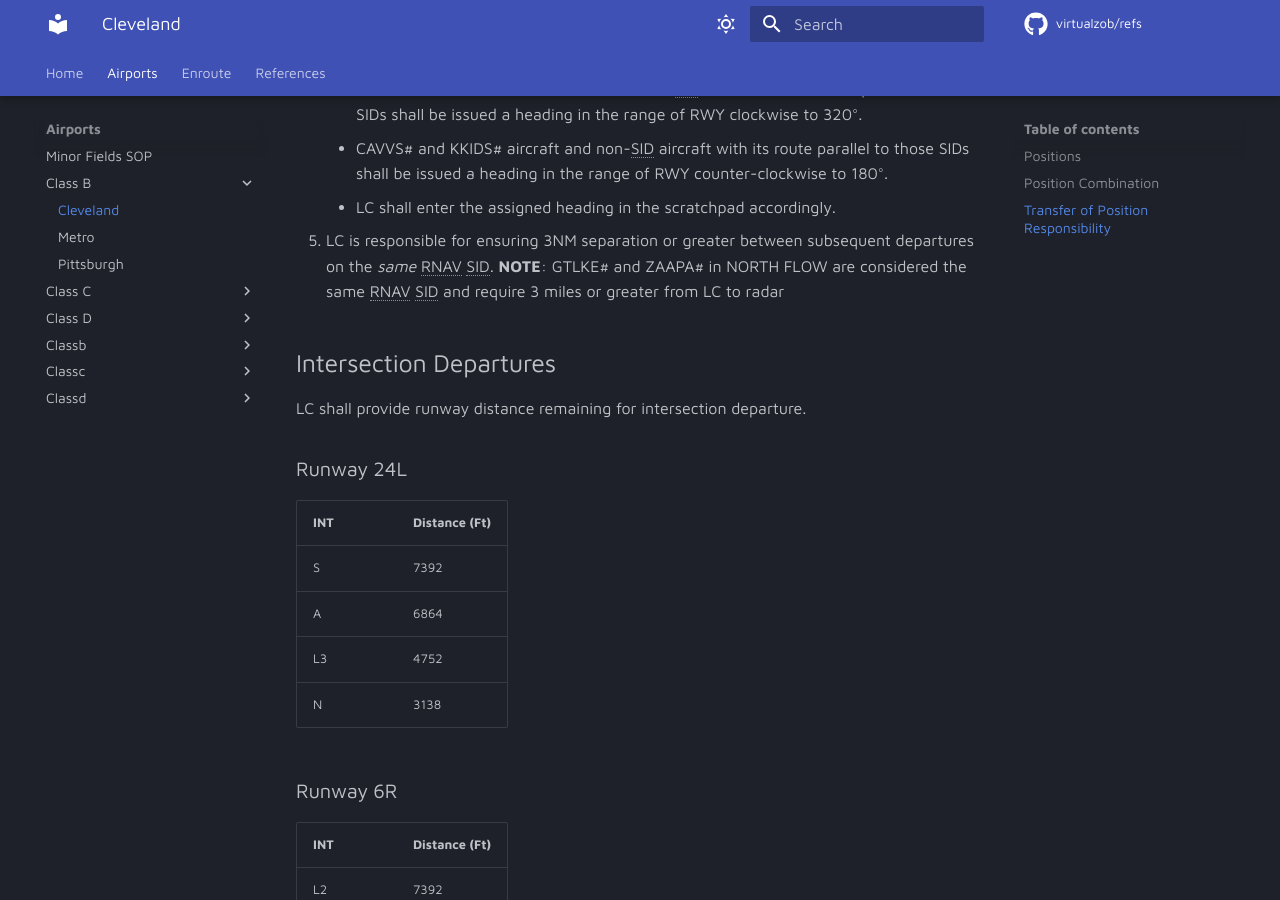
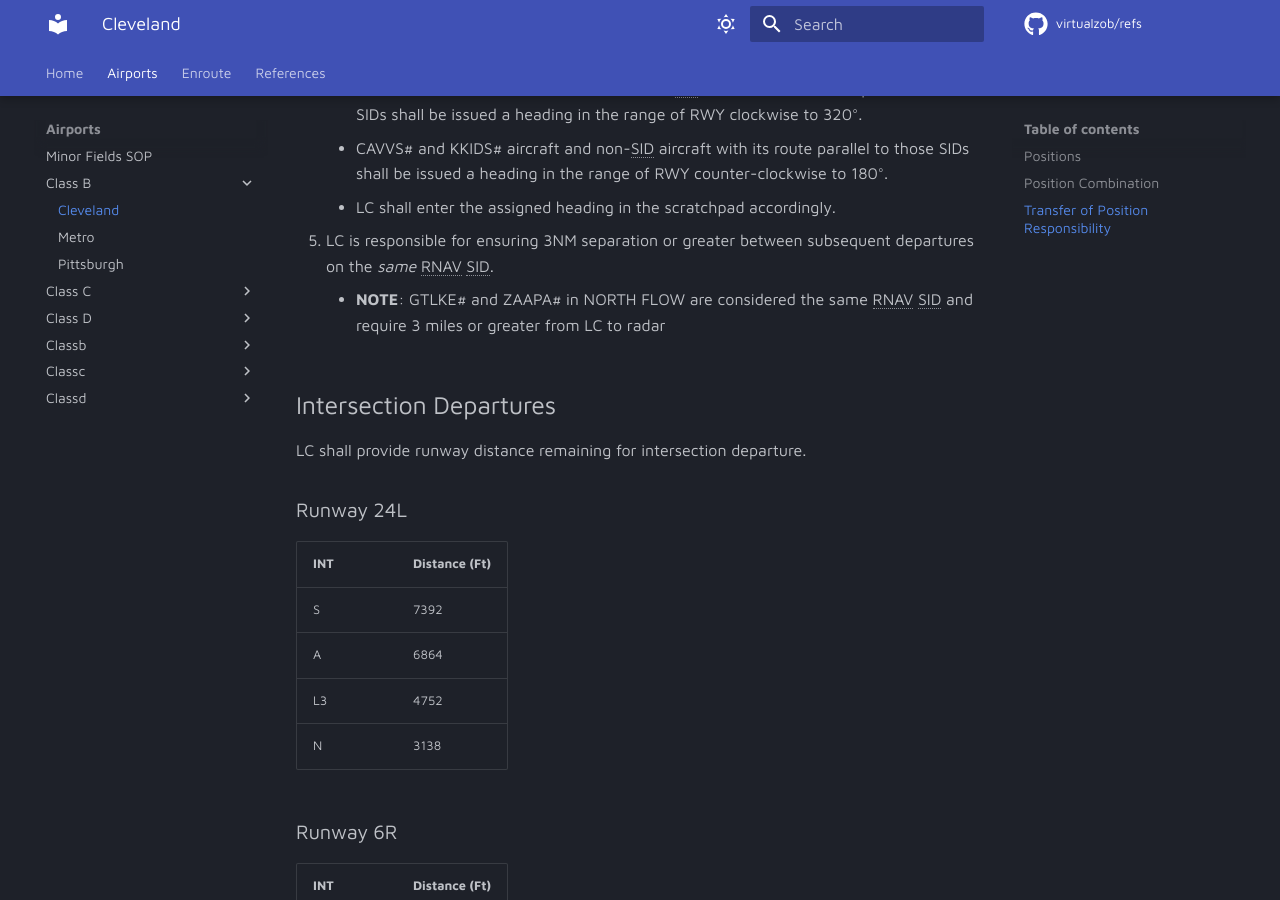
Before and after one commit to virtualZOB/refs, an MkDocs documentation site: the page built from docs/airports/Class-B/Cleveland.md, in a window 1280 px wide and 900 px high, scrolled down 5378 px. Built offline with MkDocs 1.6.1 and Material for MkDocs 9.7.7, drawn with Linux system fonts in a browser that asks for light colours; comment, search, counter and statistics services are not loaded.

```diff
--- a/docs/airports/Class-B/Cleveland.md
+++ b/docs/airports/Class-B/Cleveland.md
@@ -140,7 +140,7 @@ LC has jurisdiction of airspace as follows, and has control of aircraft when tal
     - CAVVS# and KKIDS# aircraft and non-SID aircraft with its route parallel to those SIDs shall be issued a heading in the range of RWY counter-clockwise to 180°.
     - LC shall enter the assigned heading in the scratchpad accordingly.
 5. LC is responsible for ensuring 3NM separation or greater between subsequent departures on the *same* RNAV SID.
-**NOTE**: GTLKE# and ZAAPA# in NORTH FLOW are considered the same RNAV SID and require 3 miles or greater from LC to radar
+    - **NOTE**: GTLKE# and ZAAPA# in NORTH FLOW are considered the same RNAV SID and require 3 miles or greater from LC to radar
 
 ## Intersection Departures
 
```
